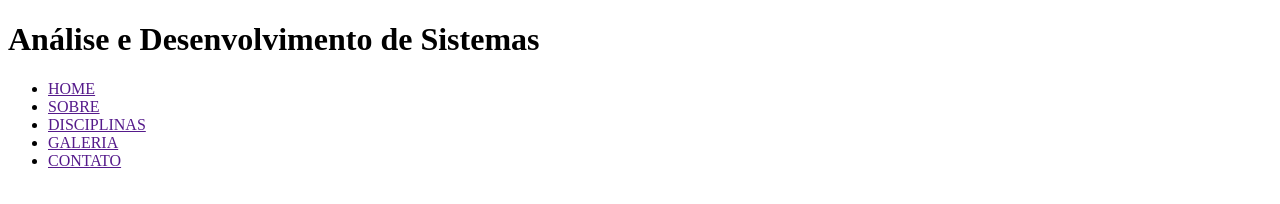
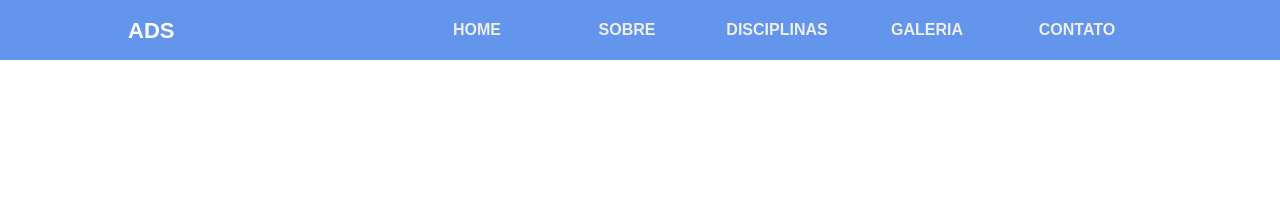
Before and after one commit to NadineLemosA/interfaces-web, a plain HTML site: page layout/index.html in a window 1280 px wide. Drawn offline with Linux system fonts and the light colour scheme.

Commit message:
Adiciona atualização na edição do layout

```diff
--- /dev/null
+++ b/layout/css/index.css
@@ -0,0 +1,68 @@
+/* ALTERAR CORES SEMPRE PARA EXADECIMAL */
+/* ***********************GERAL************************* */
+/* Propriedades que serao aplicadas em todos os elementos do HTML */
+* {
+    margin: 0;
+}
+
+/* Define as propriedades de texto padrão */
+html {
+    font-family: Arial, Verdana, sans-serif;
+    font-size: 16px;
+    color: #000;
+}
+
+/* ***********************CABEÇALHO************************* */
+header {
+    width: 100%;
+    height: 60px;
+    background-color: #6495ed;
+}
+
+.area-header {
+    /* importante para tornar o layout semi-fuido */
+    max-width: 1024px;
+    min-width: 960px;
+    height: 100%;
+    margin: 0 auto;
+}
+
+h1 {
+    font-size: 22px;
+    color: #ffffff;
+    text-transform: capitalize;
+    float: left;
+    /* espaçamento acima do titulo */
+    padding-top: 18px;
+}
+
+nav {
+    float: right;
+    height: 100%;
+}
+
+nav ul {
+    padding: 0;
+    /* Usado pra formatar listas nao ordenadas */
+    display: table;
+    height: 100%;
+}
+
+nav ul li {
+    /* atraves da propriedade display table  */
+    /* Remove os marcadores e posiciona os itens lado a lado */
+    display: table-cell;
+    width: 150px;
+    text-align: center;
+    /* Posicionamento vertical do conteudo do item - propriedade de elemento para table */
+    vertical-align: middle;
+}
+
+nav ul li a {
+    color: #EEE;
+    font-weight: bold;
+    /* Remove o sublinhado */
+    text-decoration: none;
+    /* Define  como maiusculo  o tamanho  */
+    text-transform: uppercase;
+}
--- a/layout/index.html
+++ b/layout/index.html
@@ -2,13 +2,19 @@
 <html lang="pt-br">
   <head>
     <meta charset="UTF-8" />
+    <!-- <link rel="stylesheet" type="text/css" href="css/index.css" /> -->
     <title>Análise e Desenvolvimento de Sistemas</title>
+
+    <!-- Integração do CSS externo -->
+    <style type="text/css">
+      @import "css/index.css";
+    </style>
   </head>
 
   <body>
     <header>
-      <div>
-        <h1>Análise e Desenvolvimento de Sistemas</h1>
+      <div class="area-header">
+        <h1>ADS</h1>
         <nav>
           <ul>
             <li><a href="">HOME</a></li>
```
